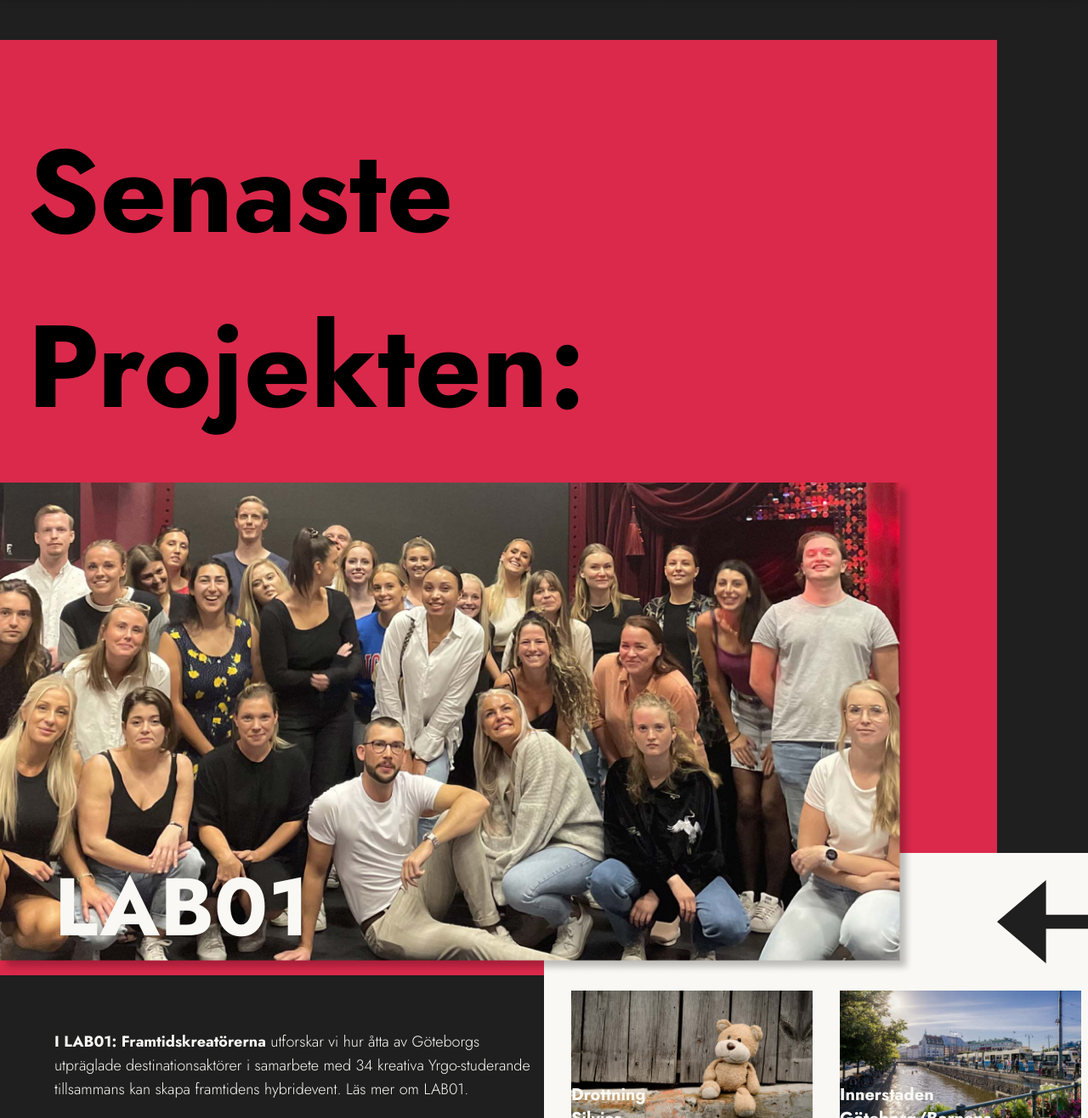
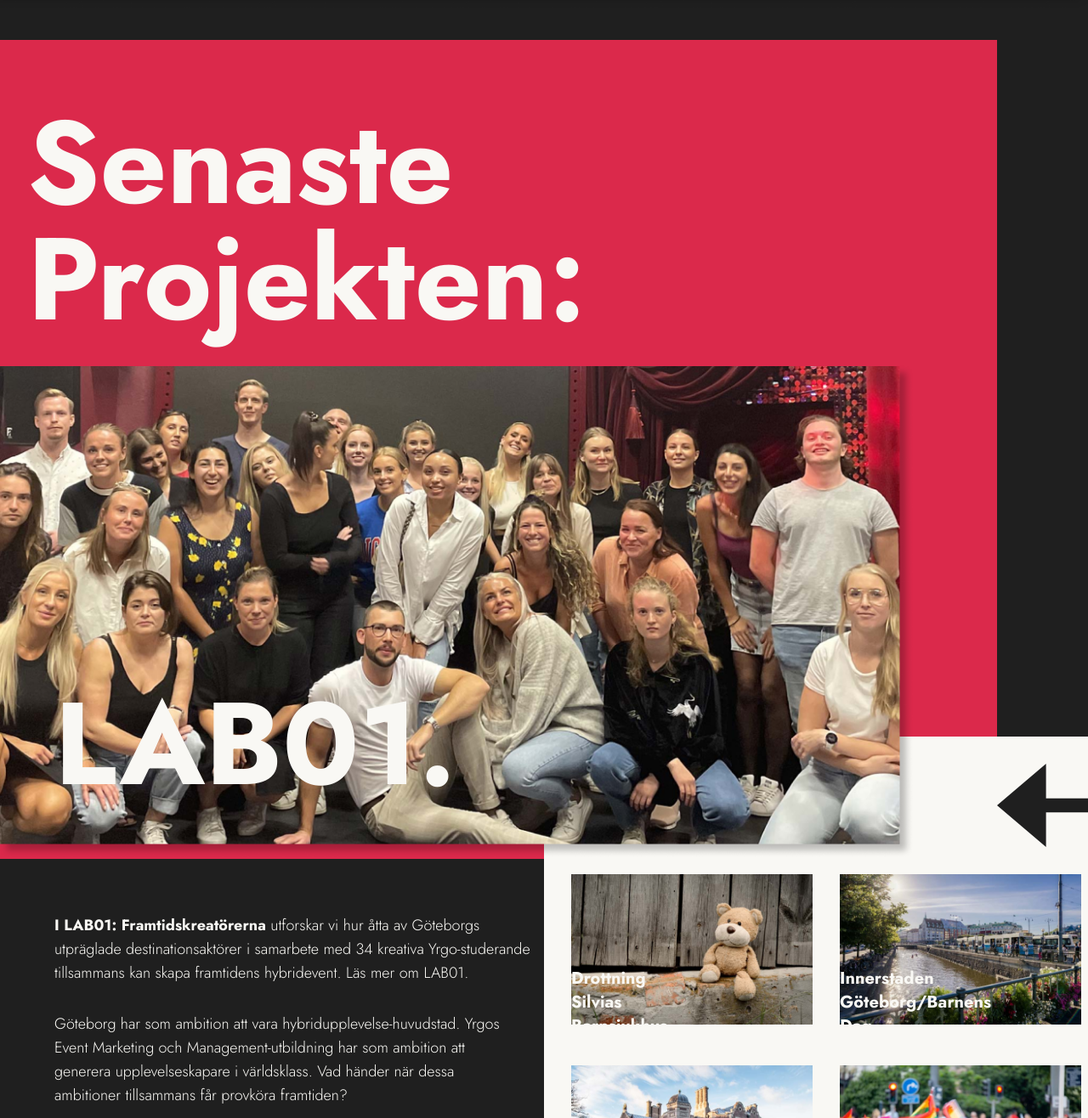
Before and after one commit to JennAnd/fel, a website: page index.html in a window 1280 px wide. Shown: the part 920-2236 px from the top of the page at 85% size. Drawn offline with nearby package versions, Linux system fonts and the light colour scheme; files that its build step writes are made by us from their sources.

Commit message:
small changes
Made small changes

```diff
--- a/index.html
+++ b/index.html
@@ -74,17 +74,17 @@
       </div>
       <img class="z-20 w-screen" src="images/Full width image.png" alt="" />
       <div class="w-11/12 bg-fel-red pt-5 mt-9">
-        <h2 class="text-h2 m-8 mt-14 font-bold">
+        <h2 class="leading-none text-fel-white text-h2 m-8 mt-14 font-bold">
           Senaste<br />
           Projekten:
         </h2>
         <div class="z-20 w-11/12 relative h-fit">
           <img class="h-full w-full" src="images/big image.png" alt="" />
-          <h3
-            class="text-fel-white text-8xl absolute bottom-0 z-30 font-bold m-8 ml-16"
+          <h2
+            class="text-h2 text-fel-white absolute bottom-0 z-30 font-bold m-8 ml-16"
           >
-            LAB01
-          </h3>
+            LAB01.
+          </h2>
         </div>
       </div>
       <div class="grid grid-cols-2 w-full">
@@ -153,7 +153,7 @@
 <footer class="grid grid-cols-2">
   <img
     src="images/Footer 1.svg"
-    class="col-span-full col-start-1 row-start-1 z-10 max-w-screen pointer-events-none"
+    class="col-span-full col-start-1 row-start-1 z-10 max-w-screen pointer-events-none w-full"
     alt=""
   />
   <div
```
